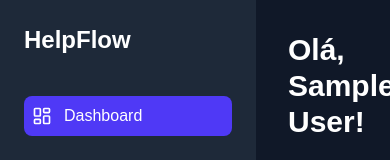
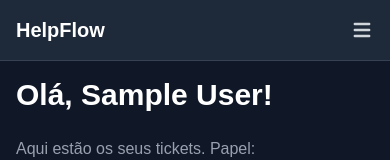
Before and after one commit to tharcio09/helpflow, a Next.js app: page /dashboard in a window 390 px wide. Shown: the top 160 px of the page. Built offline with nearby package versions, Linux system fonts and the light colour scheme; no server answers; the database is empty; sample sign-in values are in the browser's storage.

Commit message:
refactor: Ajusta tradução de status, responsividade e espaçamento da lista

```diff
--- a/src/app/(dashboard)/layout.js
+++ b/src/app/(dashboard)/layout.js
@@ -1,8 +1,11 @@
+// src/app/(dashboard)/layout.js
+
 import { getServerSession } from 'next-auth';
 import { authOptions } from '../api/auth/[...nextauth]/route';
 import { redirect } from 'next/navigation';
 import UserProfile from '../components/UserProfile';
 import SidebarNav from '../components/SidebarNav';
+import MobileHeader from '../components/MobileHeader';
 
 export default async function DashboardLayout({ children }) {
   const session = await getServerSession(authOptions);
@@ -13,7 +16,8 @@ export default async function DashboardLayout({ children }) {
 
   return (
     <div className="flex h-screen bg-gray-900 text-white">
-      <aside className="w-64 bg-gray-800 p-6 flex flex-col justify-between">
+      {/* --- MUDANÇA: Barra Lateral Desktop (Escondida em mobile) --- */}
+      <aside className="hidden md:flex w-64 bg-gray-800 p-6 flex-col justify-between">
         <div>
           <h1 className="text-2xl font-bold mb-10">HelpFlow</h1>
           <SidebarNav />
@@ -22,9 +26,18 @@ export default async function DashboardLayout({ children }) {
           <UserProfile />
         </div>
       </aside>
-      <main className="flex-1 p-8 overflow-y-auto">
-        {children}
-      </main>
+
+      {/* Container Principal que inclui o Cabeçalho Mobile e o Conteúdo */}
+      <div className="flex-1 flex flex-col overflow-hidden">
+        {/* --- MUDANÇA: Adiciona o Cabeçalho Mobile --- */}
+        <MobileHeader />
+
+        {/* Conteúdo Principal com scroll e padding ajustado */}
+        {/* --- MUDANÇA: Ajusta padding para mobile (pt-4) e desktop (p-8) --- */}
+        <main className="flex-1 overflow-y-auto pt-4 p-4 md:p-8">
+          {children}
+        </main>
+      </div>
     </div>
   );
 }
--- /dev/null
+++ b/src/app/components/MobileHeader.jsx
@@ -0,0 +1,61 @@
+'use client';
+
+import { useState } from 'react';
+import Link from 'next/link';
+import { HiMenu, HiX } from 'react-icons/hi';
+import SidebarNav from './SidebarNav';
+import UserProfile from './UserProfile';
+
+export default function MobileHeader() {
+  const [isSidebarOpen, setIsSidebarOpen] = useState(false);
+
+  return (
+    <>
+      <header className="md:hidden sticky top-0 z-40 bg-gray-800 p-4 flex justify-between items-center border-b border-gray-700">
+        <Link href="/dashboard" className="text-xl font-bold text-white">
+          HelpFlow
+        </Link>
+        <button
+          onClick={() => setIsSidebarOpen(true)}
+          className="text-gray-300 hover:text-white"
+          aria-label="Abrir menu"
+        >
+          <HiMenu size={24} />
+        </button>
+      </header>
+
+      {isSidebarOpen && (
+        <>
+          <div
+            className="fixed inset-0 bg-black/60 z-40 md:hidden"
+            onClick={() => setIsSidebarOpen(false)}
+            aria-hidden="true"
+          />
+
+          <aside className="fixed top-0 left-0 h-full w-64 bg-gray-800 p-6 flex flex-col justify-between z-50 transform transition-transform duration-300 ease-in-out md:hidden"
+            style={{ transform: isSidebarOpen ? 'translateX(0)' : 'translateX(-100%)' }}
+          >
+            <div>
+              <div className="flex justify-between items-center mb-10">
+                <h1 className="text-2xl font-bold">HelpFlow</h1>
+                <button
+                  onClick={() => setIsSidebarOpen(false)}
+                  className="text-gray-400 hover:text-white"
+                  aria-label="Fechar menu"
+                >
+                  <HiX size={24} />
+                </button>
+              </div>
+              <div onClick={() => setIsSidebarOpen(false)}>
+                 <SidebarNav />
+              </div>
+            </div>
+            <div className="border-t border-gray-700 pt-4">
+              <UserProfile />
+            </div>
+          </aside>
+        </>
+      )}
+    </>
+  );
+}
--- a/src/app/components/TicketList.jsx
+++ b/src/app/components/TicketList.jsx
@@ -2,6 +2,7 @@
 
 import Link from 'next/link';
 
+// Função auxiliar para traduzir o status
 const getStatusDisplayNamePT = (status) => {
     switch (status) {
         case 'OPEN': return 'Aberto';
@@ -27,10 +28,19 @@ export default function TicketList({ tickets, loading, error }) {
             {tickets.length === 0 ? (
                 <p className="text-center text-gray-500">Nenhum ticket encontrado.</p>
             ) : (
-        <div className="space-y-4">
-          {tickets.map((ticket) => (
-            <Link key={ticket.id} href={`/ticket/${ticket.id}`}>
-              <div key={ticket.id} className="p-4 bg-gray-800 rounded-lg shadow-md border-l-4 border-indigo-500">
+                // A div pai agora não precisa de classes de espaçamento
+                <div>
+                    {/* Usamos 'index' para saber qual item estamos renderizando */}
+                    {tickets.map((ticket, index) => (
+                        <Link
+                            key={ticket.id}
+                            href={`/ticket/${ticket.id}`}
+                            // --- A SOLUÇÃO APLICADA AQUI ---
+                            // Adiciona 'mt-6' (margem superior) se não for o primeiro item (index > 0)
+                            // Adiciona 'block' para garantir que a margem funcione corretamente em elementos <a>
+                            className={`block ${index > 0 ? 'mt-6' : ''}`}
+                        >
+                            <div className="p-4 bg-gray-800 rounded-lg shadow-md border-l-4 border-indigo-500 hover:bg-gray-700 transition-colors cursor-pointer">
                                 <div className="flex justify-between items-center">
                                     <h3 className="text-xl font-semibold text-white">{ticket.title}</h3>
                                     <span className={`px-3 py-1 text-xs font-bold rounded-full ${
@@ -43,7 +53,8 @@ export default function TicketList({ tickets, loading, error }) {
                                 </div>
                                 <p className="mt-2 text-gray-400">{ticket.description}</p>
                                 <p className="mt-3 text-xs text-gray-500">
-                  Criado por: {ticket.author.name} em {new Date(ticket.createdAt).toLocaleDateString()}
+                                    {/* Usamos optional chaining (?.) para segurança caso author não exista */}
+                                    Criado por: {ticket.author?.name || 'Desconhecido'} em {new Date(ticket.createdAt).toLocaleDateString()}
                                 </p>
                             </div>
                         </Link>
```
Lines whose indentation alone changed are shown as unchanged.
